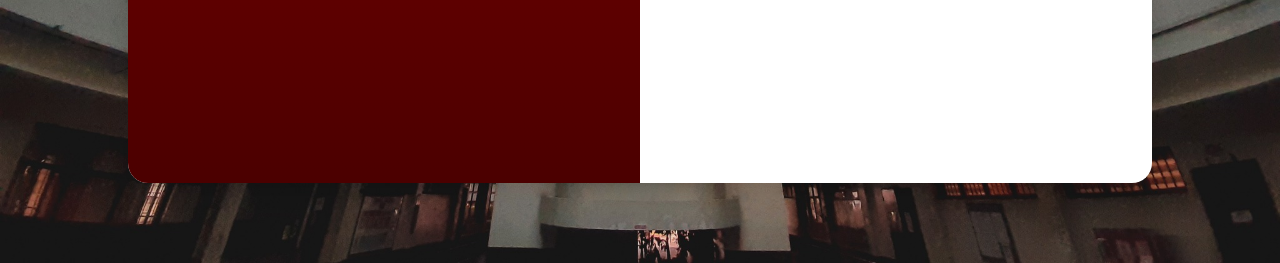
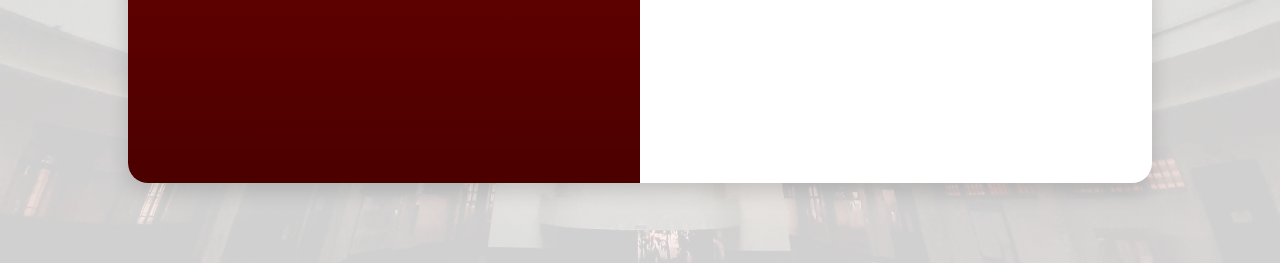
Before and after one commit to banzali-gracegabrielle/WEB-DEVELOPMENT, a plain HTML site: page index.html in a window 1280 px wide. Shown: the part 537-800 px from the top of the page. Drawn offline with Linux system fonts and the light colour scheme.

Commit message:
add background opacity in login page

```diff
--- a/style.css
+++ b/style.css
@@ -12,6 +12,18 @@ body {
     display: flex;
     justify-content: center;
     align-items: center;
+    position: relative;
+}
+
+body::before {
+    content: "";
+    position: fixed;
+    top: 0;
+    left: 0;
+    width: 100%;
+    height: 100%;
+    background: rgba(255, 255, 255, 0.8);
+    z-index: -1;
 }
 
 .container {
```
